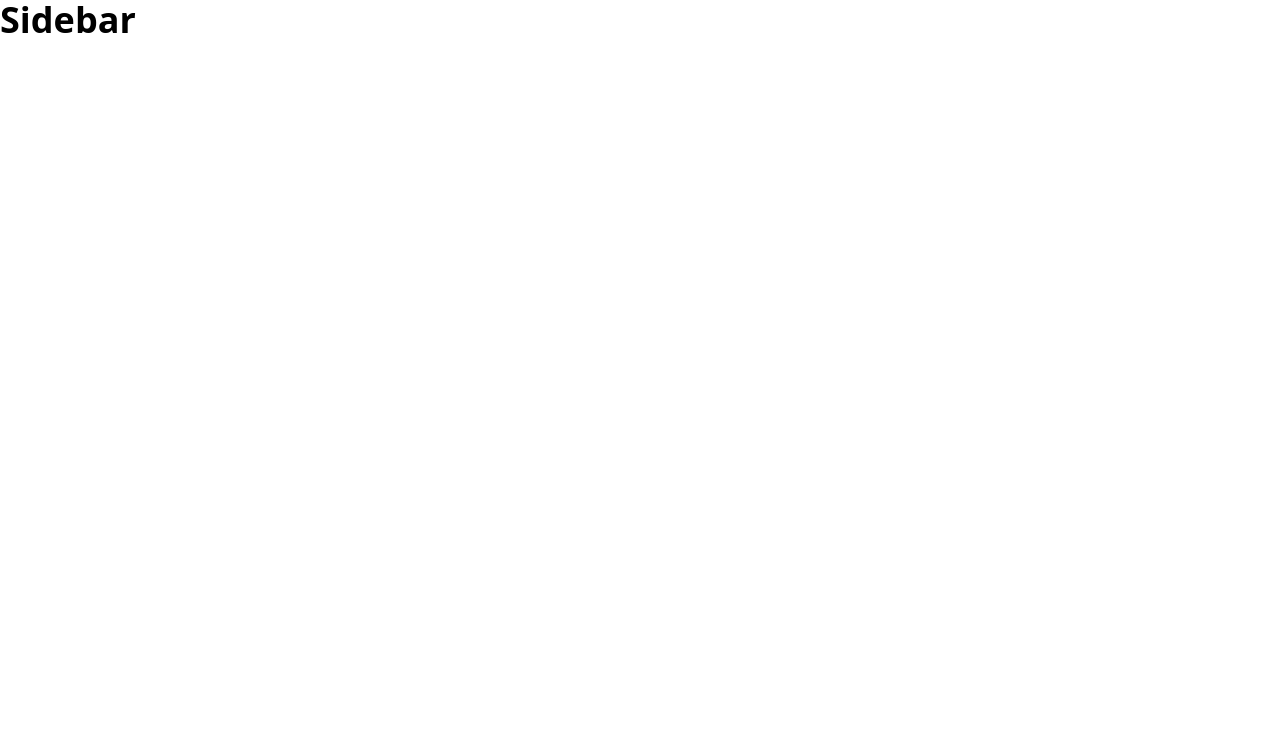
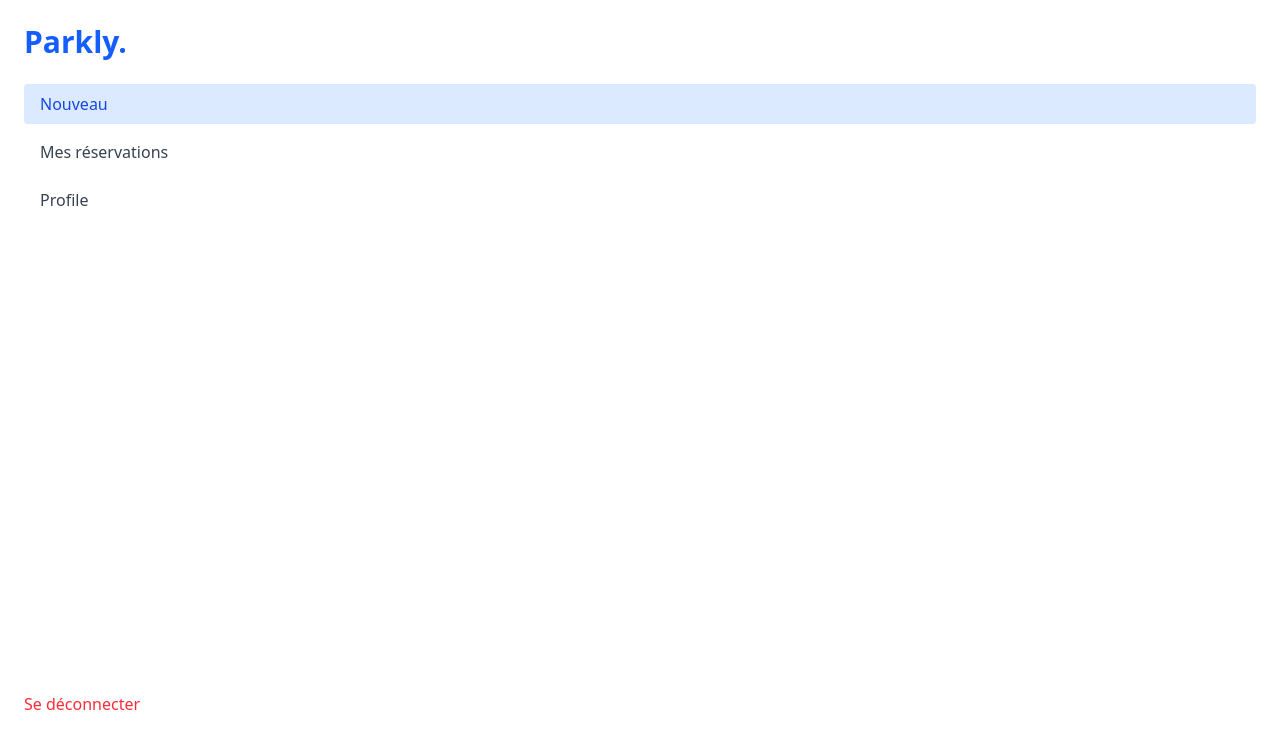
Before and after one commit to Sitr4ka/parkly, a React (Vite) app: page /sidebar in a window 1280 px wide. Shown: the top 748 px of the page. Built offline with nearby package versions, Linux system fonts and the light colour scheme.

Commit message:
update composant sidebar

```diff
--- a/src/components/SideBar.jsx
+++ b/src/components/SideBar.jsx
@@ -1,7 +1,17 @@
 const SideBar = () => {
     return (
         <>
-        <h2>Sidebar</h2>
+          <div>
+            <h1 className="text-3xl font-bold text-blue-600 px-6 py-6">Parkly.</h1>
+                <nav className="flex flex-col space-y-2 px-6">
+                    <a href="#" className="bg-blue-100 text-blue-700 rounded px-4 py-2">Nouveau</a>
+                    <a href="#" className="text-gray-700 hover:bg-gray-200 rounded px-4 py-2">Mes réservations</a>
+                    <a href="#" className="text-gray-700 hover:bg-gray-200 rounded px-4 py-2">Profile</a>
+                </nav>
+            </div>
+                <div  className="px-6 py-4 pt-[59vh] " >
+                        <a href="#" className="text-red-500">Se déconnecter</a>
+                </div>
         </>
     );
 }
```
